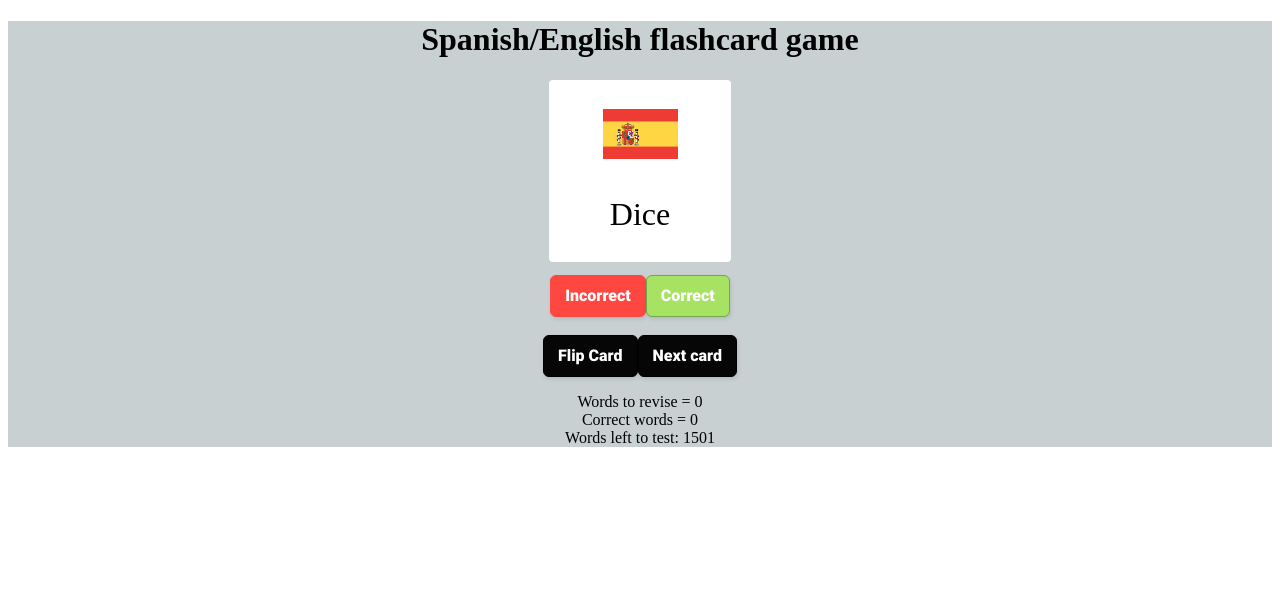
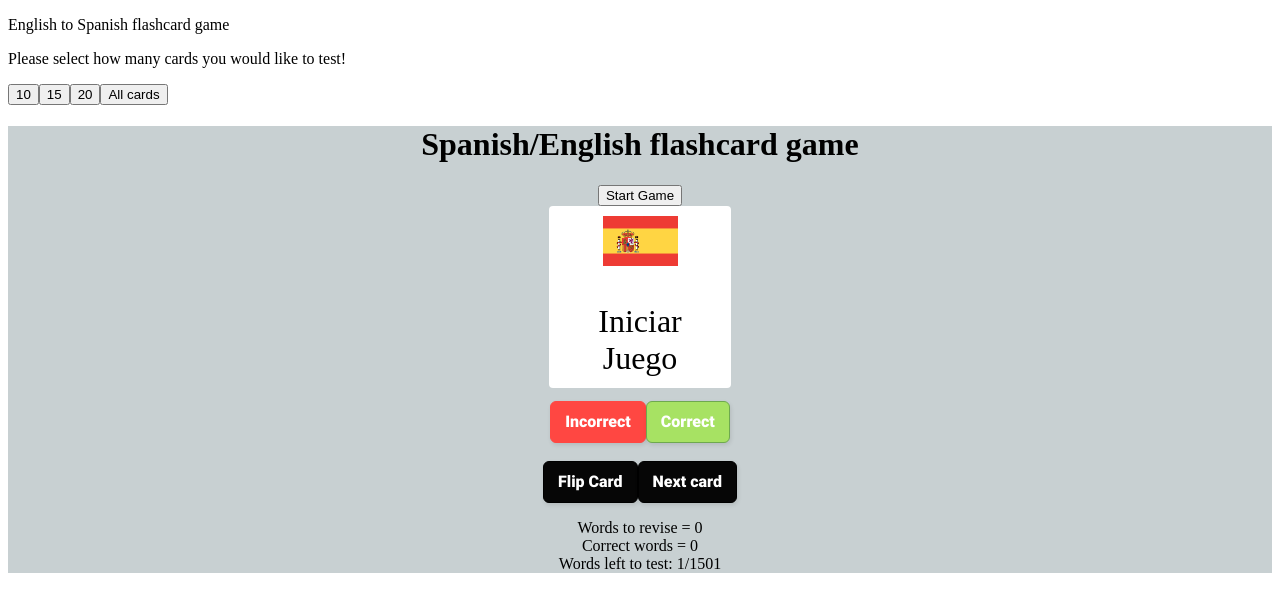
Before and after one commit to katrinalea/flash-cards, a React (Create React App) app: page / in a window 1280 px wide. Shown: the top 612 px of the page. Built offline with nearby package versions, Linux system fonts and the light colour scheme; the HTML template or start-up script is replaced by a standard one.

Commit message:
start game function

```diff
--- a/src/AllCards.tsx
+++ b/src/AllCards.tsx
@@ -1,4 +1,4 @@
-import data from "./words.json";
+
 import { useState } from "react";
 import "./flashcard.css";
 
@@ -6,21 +6,28 @@ interface words {
   English: string;
   Spanish: string;
 }
+interface propInterface {
+  flashCardWordData: words[]
+}
 
-export default function AllCards(): JSX.Element {
-  const wordData: words[] = data;
-  const [unusedCards, setUnusedCards] = useState<words[]>(wordData); // starts as all cards
+export default function AllCards(props: propInterface): JSX.Element {
+  const testingCards = props.flashCardWordData
+  const startGame: words[] = [{
+    "Spanish": "iniciar juego",
+    "English": "Start Game"
+  }]
+  const [unusedCards, setUnusedCards] = useState<words[]>(startGame);
   const randomNumber = Math.floor(Math.random() * unusedCards.length);
   const [flip, setFlip] = useState(false);
-  const [currentCard, setCurrentCard] = useState<words>(
-    unusedCards[randomNumber]
-  );
+  const [currentCard, setCurrentCard] = useState<words>(unusedCards[randomNumber]);
   const [wrongCards, setWrongCards] = useState<words[]>([]);
   const [correctCards, setCorrectCards] = useState<words[]>([]);
 
   const wrongCount = wrongCards.length;
   const correctCount = correctCards.length;
   console.log(unusedCards, "unusedcards");
+  console.log(testingCards, "testing")
+
 
   const handleNext = () => {
     setCurrentCard(unusedCards[randomNumber]);
@@ -48,6 +55,7 @@ export default function AllCards(): JSX.Element {
   return (
     <div className="page">
       <h1> Spanish/English flashcard game</h1>
+      <button onClick = {() => setUnusedCards(testingCards)}> Start Game</button>
       <div className="card">
         <p className="text">
           {flip ? (
@@ -81,7 +89,7 @@ export default function AllCards(): JSX.Element {
       <p>
         {" "}
         Words to revise = {wrongCount} <br /> Correct words = {correctCount}{" "}
-        <br /> Words left to test: {unusedCards.length}
+        <br /> Words left to test: {unusedCards.length}/{props.flashCardWordData.length}
       </p>
     </div>
   );
--- a/src/App.tsx
+++ b/src/App.tsx
@@ -1,7 +1,30 @@
 import AllCards from "./AllCards";
+import WelcomePage from "./welcomePage";
+import {useState} from "react"
+import data from "./words.json";
+
+interface words {
+  English: string;
+  Spanish: string;
+}
 
 function App(): JSX.Element {
-  return <AllCards />;
+  const wordData = data
+
+
+  const[countedWordData, setCountedWordData] = useState<words[]>(wordData)
+
+  const flashcardCountFunction = (chosenCount: number) => {
+    setCountedWordData(wordData.sort(() => Math.random() - Math.random()).slice(0, chosenCount))
+  }
+
+
+  return (
+    <div>
+  <WelcomePage userCountSet = {flashcardCountFunction}/>
+  <AllCards flashCardWordData = {countedWordData} />
+  </div>
+  )
 }
 
 export default App;
--- /dev/null
+++ b/src/welcomePage.tsx
@@ -0,0 +1,16 @@
+import data from "./words.json";
+
+interface propInterface {
+    userCountSet: (count: number) => void
+}
+
+export default function WelcomePage (props: propInterface): JSX.Element{
+    return ( <div>
+        <p> English to Spanish flashcard game</p>
+        <p> Please select how many cards you would like to test!</p>
+        <button onClick = {() => props.userCountSet(10)}> 10 </button>
+        <button onClick = {() => props.userCountSet(15)}> 15 </button>
+        <button onClick = {() => props.userCountSet(20)}> 20 </button>
+        <button onClick = {() => props.userCountSet(data.length)}> All cards </button>
+    </div>)
+}
```
